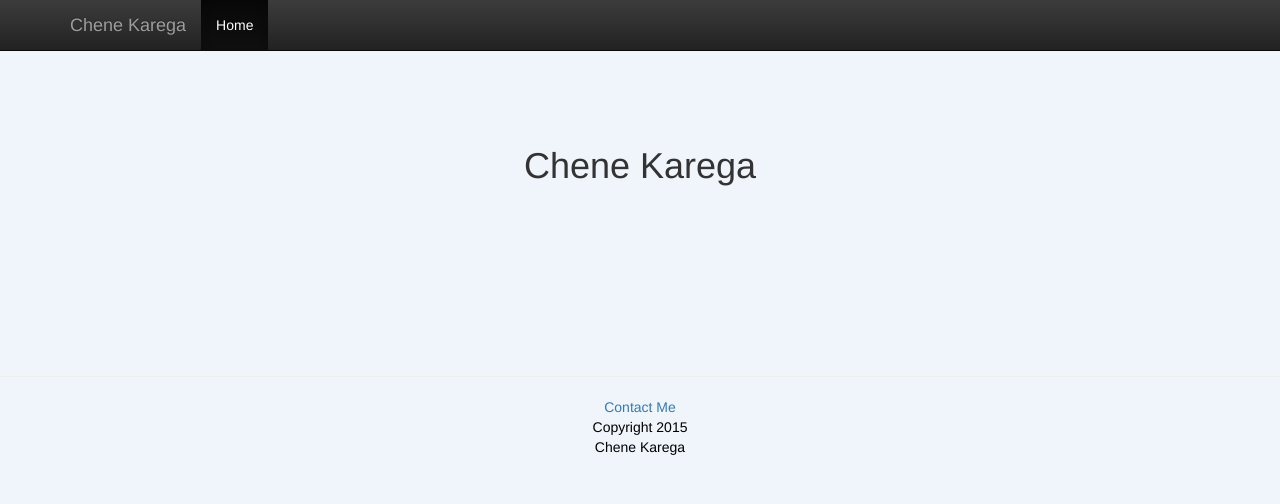
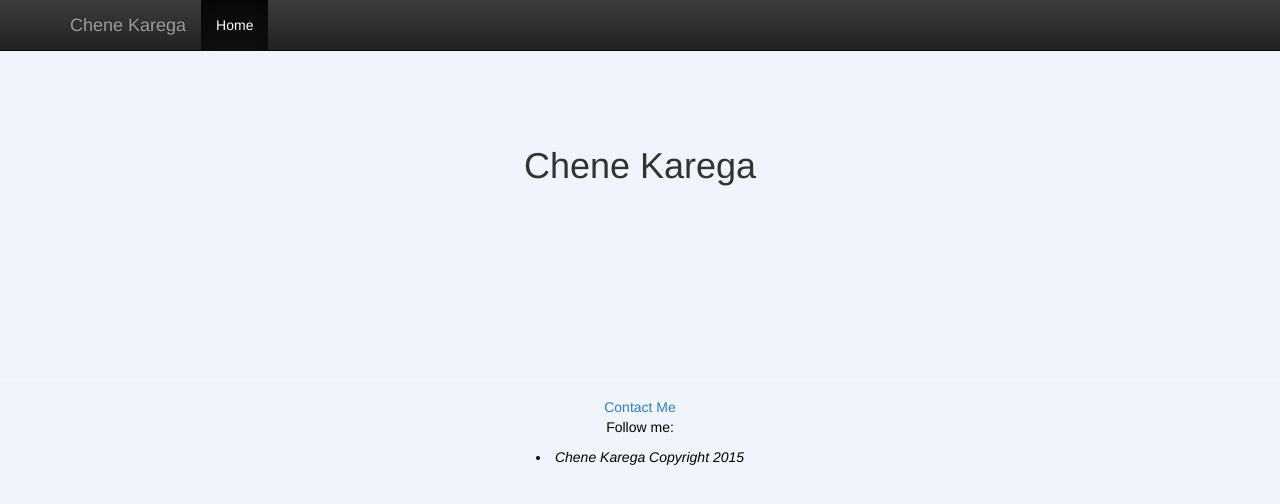
Before and after one commit to ckarega/Chene-Karega, a Python web app: template templates/base.html in a window 1280 px wide. Shown: the top 504 px of the page. Run offline with Jinja, Linux system fonts and the light colour scheme; the template is opened without the code that fills it, so the values that code supplies are empty; some libraries are stand-ins or nearby versions.

Commit message:
Update base.html

```diff
--- a/templates/base.html
+++ b/templates/base.html
@@ -77,8 +77,8 @@
       <hr>
       <p>
       <a href="mailto:ckarega@runningstartonline.org"> Contact Me <br></a>
-      Copyright 2015 <br>
-      Chene Karega <br>
+      Follow me: <F><T><I><LI>
+      Chene Karega Copyright 2015 <br>
       </p>
       </div>
       {% endblock %}
```
